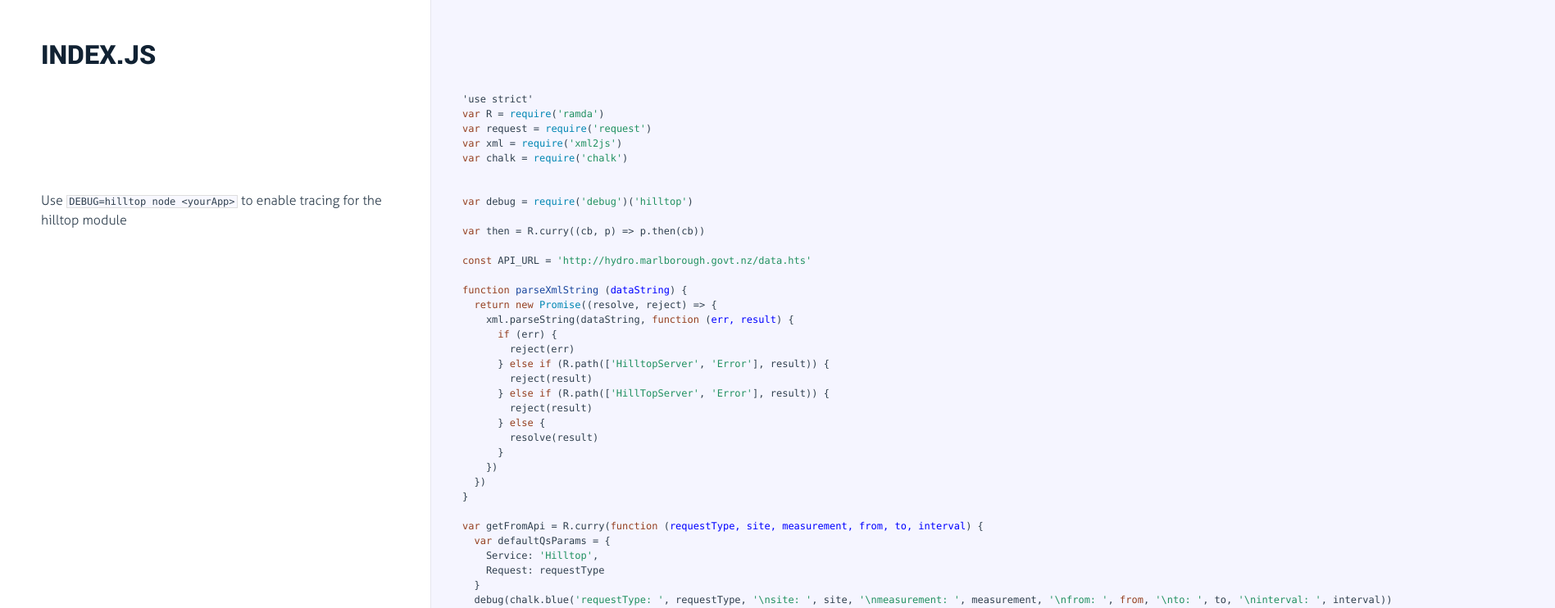
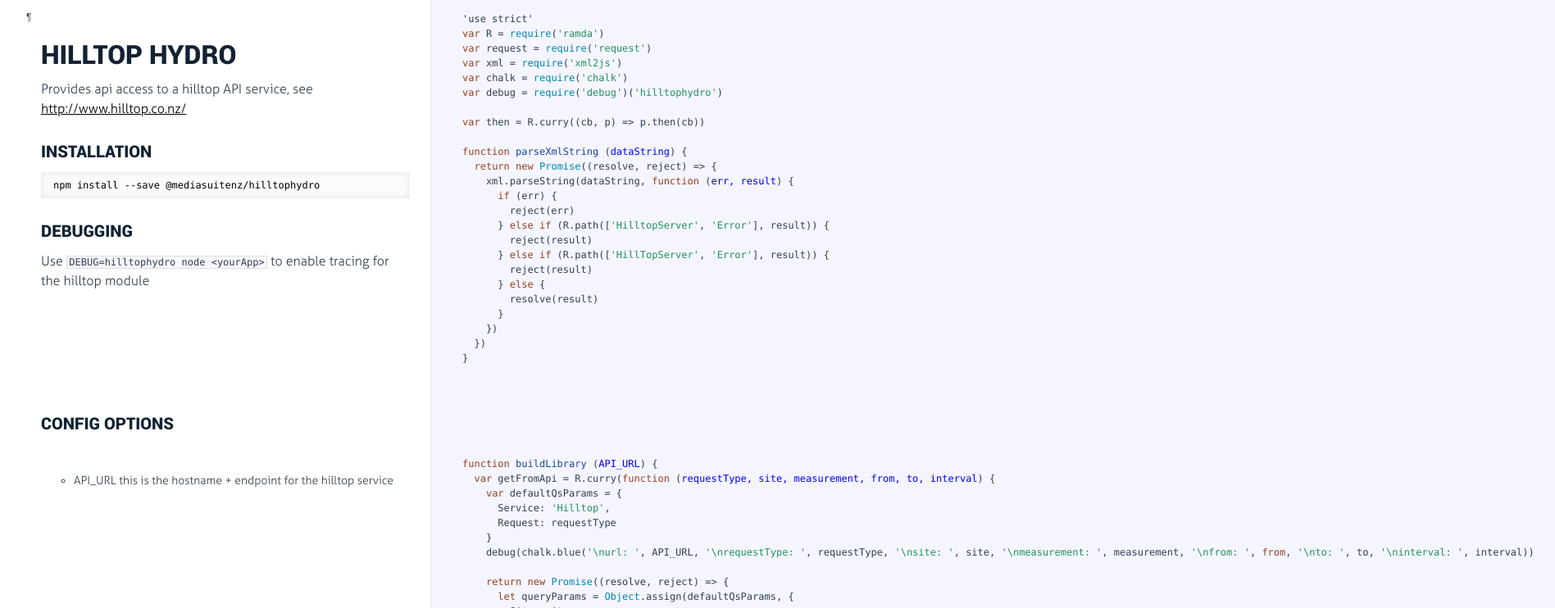
Before and after one commit to mediasuitenz/hilltop-hydro, a website: page index.html in a window 1280 px wide. Shown: the top 742 px of the page at 82% size, 1897 px wide, since content can reach past the window. Drawn offline with Linux system fonts and the light colour scheme.

Commit message:
generate documentation

```diff
--- a/index.html
+++ b/index.html
@@ -2,7 +2,7 @@
 
 <html>
 <head>
-  <title>index.js</title>
+  <title>hilltop hydro</title>
   <meta http-equiv="content-type" content="text/html; charset=UTF-8">
   <meta name="viewport" content="width=device-width, target-densitydpi=160dpi, initial-scale=1.0; maximum-scale=1.0; user-scalable=0;">
   <link rel="stylesheet" media="all" href="docco.css" />
@@ -13,12 +13,6 @@
 
     <ul class="sections">
 
-          <li id="title">
-              <div class="annotation">
-                  <h1>index.js</h1>
-              </div>
-          </li>
-
 
 
         <li id="section-1">
@@ -27,6 +21,12 @@
               <div class="pilwrap ">
                 <a class="pilcrow" href="#section-1">&#182;</a>
               </div>
+              <h1 id="hilltop-hydro">hilltop hydro</h1>
+<p>Provides api access to a hilltop API service, see <a href="http://www.hilltop.co.nz/">http://www.hilltop.co.nz/</a></p>
+<h2 id="installation">Installation</h2>
+<pre><code>npm install --save @mediasuitenz/hilltophydro
+</code></pre><h2 id="debugging">Debugging</h2>
+<p>Use <code>DEBUG=hilltophydro node &lt;yourApp&gt;</code> to enable tracing for the hilltop module</p>
 
             </div>
 
@@ -34,26 +34,10 @@
 <span class="hljs-keyword">var</span> R = <span class="hljs-built_in">require</span>(<span class="hljs-string">'ramda'</span>)
 <span class="hljs-keyword">var</span> request = <span class="hljs-built_in">require</span>(<span class="hljs-string">'request'</span>)
 <span class="hljs-keyword">var</span> xml = <span class="hljs-built_in">require</span>(<span class="hljs-string">'xml2js'</span>)
-<span class="hljs-keyword">var</span> chalk = <span class="hljs-built_in">require</span>(<span class="hljs-string">'chalk'</span>)</pre></div></div>
-
-        </li>
-
-
-        <li id="section-2">
-            <div class="annotation">
-
-              <div class="pilwrap ">
-                <a class="pilcrow" href="#section-2">&#182;</a>
-              </div>
-              <p>Use <code>DEBUG=hilltop node &lt;yourApp&gt;</code> to enable tracing for the hilltop module</p>
-
-            </div>
-
-            <div class="content"><div class='highlight'><pre><span class="hljs-keyword">var</span> debug = <span class="hljs-built_in">require</span>(<span class="hljs-string">'debug'</span>)(<span class="hljs-string">'hilltop'</span>)
+<span class="hljs-keyword">var</span> chalk = <span class="hljs-built_in">require</span>(<span class="hljs-string">'chalk'</span>)
+<span class="hljs-keyword">var</span> debug = <span class="hljs-built_in">require</span>(<span class="hljs-string">'debug'</span>)(<span class="hljs-string">'hilltophydro'</span>)
 
 <span class="hljs-keyword">var</span> then = R.curry((cb, p) =&gt; p.then(cb))
-
-<span class="hljs-keyword">const</span> API_URL = <span class="hljs-string">'http://hydro.marlborough.govt.nz/data.hts'</span>
 
 <span class="hljs-function"><span class="hljs-keyword">function</span> <span class="hljs-title">parseXmlString</span> (<span class="hljs-params">dataString</span>) </span>{
   <span class="hljs-keyword">return</span> <span class="hljs-keyword">new</span> <span class="hljs-built_in">Promise</span>((resolve, reject) =&gt; {
@@ -69,14 +53,43 @@
       }
     })
   })
-}
+}</pre></div></div>
 
+        </li>
+
+
+        <li id="section-2">
+            <div class="annotation">
+
+              <div class="pilwrap ">
+                <a class="pilcrow" href="#section-2">&#182;</a>
+              </div>
+              <h2 id="config-options">Config options</h2>
+
+            </div>
+
+        </li>
+
+
+        <li id="section-3">
+            <div class="annotation">
+
+              <div class="pilwrap ">
+                <a class="pilcrow" href="#section-3">&#182;</a>
+              </div>
+              <ul>
+<li>API_URL this is the hostname + endpoint for the hilltop service</li>
+</ul>
+
+            </div>
+
+            <div class="content"><div class='highlight'><pre><span class="hljs-function"><span class="hljs-keyword">function</span> <span class="hljs-title">buildLibrary</span> (<span class="hljs-params">API_URL</span>) </span>{
   <span class="hljs-keyword">var</span> getFromApi = R.curry(<span class="hljs-function"><span class="hljs-keyword">function</span> (<span class="hljs-params">requestType, site, measurement, from, to, interval</span>) </span>{
     <span class="hljs-keyword">var</span> defaultQsParams = {
       Service: <span class="hljs-string">'Hilltop'</span>,
       Request: requestType
     }
-  debug(chalk.blue(<span class="hljs-string">'requestType: '</span>, requestType, <span class="hljs-string">'\nsite: '</span>, site, <span class="hljs-string">'\nmeasurement: '</span>, measurement, <span class="hljs-string">'\nfrom: '</span>, <span class="hljs-keyword">from</span>, <span class="hljs-string">'\nto: '</span>, to, <span class="hljs-string">'\ninterval: '</span>, interval))
+    debug(chalk.blue(<span class="hljs-string">'\nurl: '</span>, API_URL, <span class="hljs-string">'\nrequestType: '</span>, requestType, <span class="hljs-string">'\nsite: '</span>, site, <span class="hljs-string">'\nmeasurement: '</span>, measurement, <span class="hljs-string">'\nfrom: '</span>, <span class="hljs-keyword">from</span>, <span class="hljs-string">'\nto: '</span>, to, <span class="hljs-string">'\ninterval: '</span>, interval))
 
     <span class="hljs-keyword">return</span> <span class="hljs-keyword">new</span> <span class="hljs-built_in">Promise</span>((resolve, reject) =&gt; {
       <span class="hljs-keyword">let</span> queryParams = <span class="hljs-built_in">Object</span>.assign(defaultQsParams, {
@@ -109,11 +122,11 @@
         </li>
 
 
-        <li id="section-3">
+        <li id="section-4">
             <div class="annotation">
 
               <div class="pilwrap ">
-                <a class="pilcrow" href="#section-3">&#182;</a>
+                <a class="pilcrow" href="#section-4">&#182;</a>
               </div>
               <h2 id="get-data-for-a-site">Get Data for a site</h2>
 
@@ -122,11 +135,11 @@
         </li>
 
 
-        <li id="section-4">
+        <li id="section-5">
             <div class="annotation">
 
               <div class="pilwrap ">
-                <a class="pilcrow" href="#section-4">&#182;</a>
+                <a class="pilcrow" href="#section-5">&#182;</a>
               </div>
               <p>get data for a measurement, this function is curried</p>
 <p><code>site -&gt; measurement -&gt; from -&gt; to -&gt; Promise&lt;[]datums&gt;</code></p>
@@ -153,23 +166,10 @@
 
             </div>
 
-            <div class="content"><div class='highlight'><pre><span class="hljs-keyword">var</span> getData = R.pipe(
+            <div class="content"><div class='highlight'><pre>  <span class="hljs-keyword">var</span> getData = R.pipe(
     getFromApi(<span class="hljs-string">'GetData'</span>),
     then(getDatumsFromResponse)
   )</pre></div></div>
-
-        </li>
-
-
-        <li id="section-5">
-            <div class="annotation">
-
-              <div class="pilwrap ">
-                <a class="pilcrow" href="#section-5">&#182;</a>
-              </div>
-              <h2 id="get-all-sites-for-a-measurmenet">Get all sites for a measurmenet</h2>
-
-            </div>
 
         </li>
 
@@ -179,6 +179,19 @@
 
               <div class="pilwrap ">
                 <a class="pilcrow" href="#section-6">&#182;</a>
+              </div>
+              <h2 id="get-all-sites-for-a-measurmenet">Get all sites for a measurmenet</h2>
+
+            </div>
+
+        </li>
+
+
+        <li id="section-7">
+            <div class="annotation">
+
+              <div class="pilwrap ">
+                <a class="pilcrow" href="#section-7">&#182;</a>
               </div>
               <p><code>measurement -&gt; Promise&lt;[]sites&gt;</code></p>
 <p>params:</p>
@@ -199,7 +212,7 @@
 
             </div>
 
-            <div class="content"><div class='highlight'><pre><span class="hljs-keyword">var</span> getSitesForMeasurement = R.pipe(
+            <div class="content"><div class='highlight'><pre>  <span class="hljs-keyword">var</span> getSitesForMeasurement = R.pipe(
     getFromApi(<span class="hljs-string">'SiteList'</span>, <span class="hljs-literal">null</span>, R.__, <span class="hljs-literal">null</span>, <span class="hljs-literal">null</span>, <span class="hljs-literal">null</span>),
     then(
       R.pipe(
@@ -211,11 +224,14 @@
     )
   )
 
-<span class="hljs-built_in">module</span>.exports = {
+  <span class="hljs-keyword">return</span> {
     url: API_URL,
     getData: getData,
     getSitesForMeasurement: getSitesForMeasurement
-}</pre></div></div>
+  }
+}
+
+<span class="hljs-built_in">module</span>.exports = buildLibrary</pre></div></div>
 
         </li>
 
```
Lines whose indentation alone changed are shown as unchanged.
